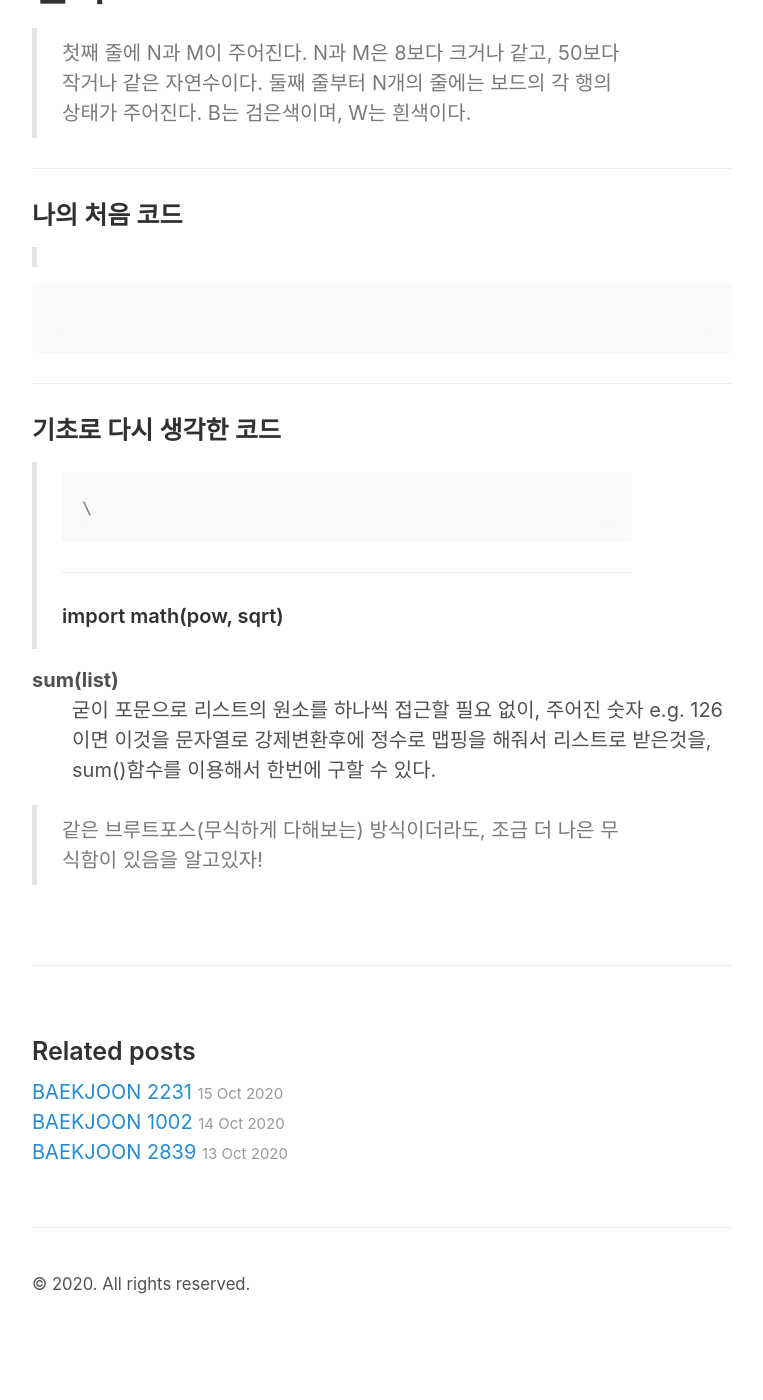
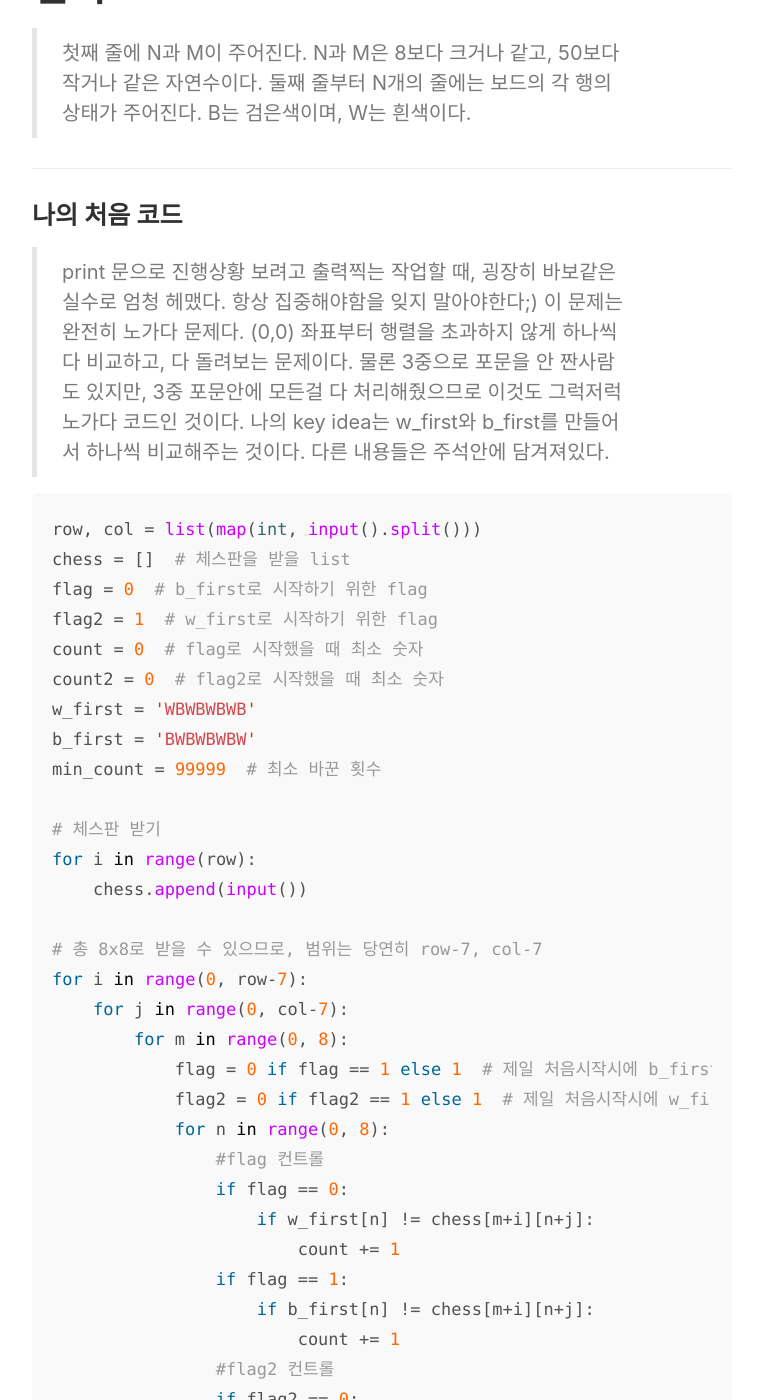
Before and after one commit to Coreenee/coreenee.github.io, a Jekyll site: the page built from _posts/2020-10-16-백준 1018(문제풀이).md, in a window 1280 px wide and 1400 px high, scrolled down 762 px. Shown: the whole window, without its empty margins (258-1021 px from the left). Built offline with Jekyll 4.4.1, drawn with Linux system fonts in a browser that asks for light colours; before the commit the page ends 2100 px from its top, so only the background shows below that; some of the changed text lies outside the part shown.

Commit message:
1018문제 완료

```diff
--- a/_posts/2020-10-16-백준 1018(문제풀이).md
+++ b/_posts/2020-10-16-백준 1018(문제풀이).md
@@ -14,25 +14,63 @@ title: BAEKJOON 1018
 -----
 ### 나의 처음 코드
 
->
+>  print 문으로 진행상황 보려고 출력찍는 작업할 때, 굉장히 바보같은 실수로 엄청 헤맸다. 항상 집중해야함을 잊지 말아야한다;)
+이 문제는 완전히 노가다 문제다. (0,0) 좌표부터 행렬을 초과하지 않게 하나씩 다 비교하고, 다 돌려보는 문제이다. 물론 3중으로 포문을 안 짠사람도 있지만, 3중 포문안에 모든걸 다 처리해줬으므로 이것도 그럭저럭 노가다 코드인 것이다.
+나의 key idea는 w_first와 b_first를 만들어서 하나씩 비교해주는 것이다. 다른 내용들은 주석안에 담겨져있다.
 
 ~~~python
+row, col = list(map(int, input().split()))
+chess = []  # 체스판을 받을 list
+flag = 0  # b_first로 시작하기 위한 flag
+flag2 = 1  # w_first로 시작하기 위한 flag
+count = 0  # flag로 시작했을 때 최소 숫자
+count2 = 0  # flag2로 시작했을 때 최소 숫자
+w_first = 'WBWBWBWB'
+b_first = 'BWBWBWBW'
+min_count = 99999  # 최소 바꾼 횟수
 
+# 체스판 받기
+for i in range(row):
+    chess.append(input())
+
+# 총 8x8로 받을 수 있으므로, 범위는 당연히 row-7, col-7
+for i in range(0, row-7):
+    for j in range(0, col-7):
+        for m in range(0, 8):
+            flag = 0 if flag == 1 else 1  # 제일 처음시작시에 b_first로 검사한다. 그 후에는 번갈아서
+            flag2 = 0 if flag2 == 1 else 1  # 제일 처음시작시에 w_first로 검사한다. 그 후에는 번갈아서
+            for n in range(0, 8):
+                #flag 컨트롤
+                if flag == 0:
+                    if w_first[n] != chess[m+i][n+j]:
+                        count += 1
+                if flag == 1:
+                    if b_first[n] != chess[m+i][n+j]:
+                        count += 1
+                #flag2 컨트롤
+                if flag2 == 0:
+                    if w_first[n] != chess[m+i][n+j]:
+                        count2 += 1
+                if flag2 == 1:
+                    if b_first[n] != chess[m+i][n+j]:
+                        count2 += 1
+        min_count = min(count, count2, min_count)
+        #초기화 작업
+        flag = 0
+        flag2 = 1
+        count = 0
+        count2 = 0
+
+print(min_count)
 ~~~
 -----
-### 기초로 다시 생각한 코드
->
-~~~python
-\
-~~~
------
-#### import math(pow, sqrt)
+#### min()
 <dl>
-        <dt>sum(list)</dt>
-        <dd>
-            굳이 포문으로 리스트의 원소를 하나씩 접근할 필요 없이, 주어진 숫자 e.g. 126이면 이것을 문자열로 강제변환후에
-            정수로 맵핑을 해줘서 리스트로 받은것을, sum()함수를 이용해서 한번에 구할 수 있다.
+        <dt>def min(iterable: Iterable[_T], key: Callable[[_T], Any]=..., default: _VT)</dt>
+        <dd> single arg(iterable)일 때는 그것들중에 가장 작은 값을 반환한다. 2개 이상의 args일 때는 가장 작은
+        값을 반환한다. 즉 list를 하나 넣었을 때는, 리스트중 가장 작은 값을 반환한다. 반면 예를 들어 a,b,c 가 (값/문자)이고
+        이것을 arg로 넣는다면, Iterable 하지 않아도 가장 작은 값을 반환한다.
         </dd>
 </dl>
 
-> 같은 브루트포스(무식하게 다해보는) 방식이더라도, 조금 더 나은 무식함이 있음을 알고있자!
+> 같은 브루트포스(무식하게 다해보는) 방식은 별로 썩 풀어서 기분좋은 문제는 아닌것 같다. 집중력만을 요하는 문제랄까...?
```
